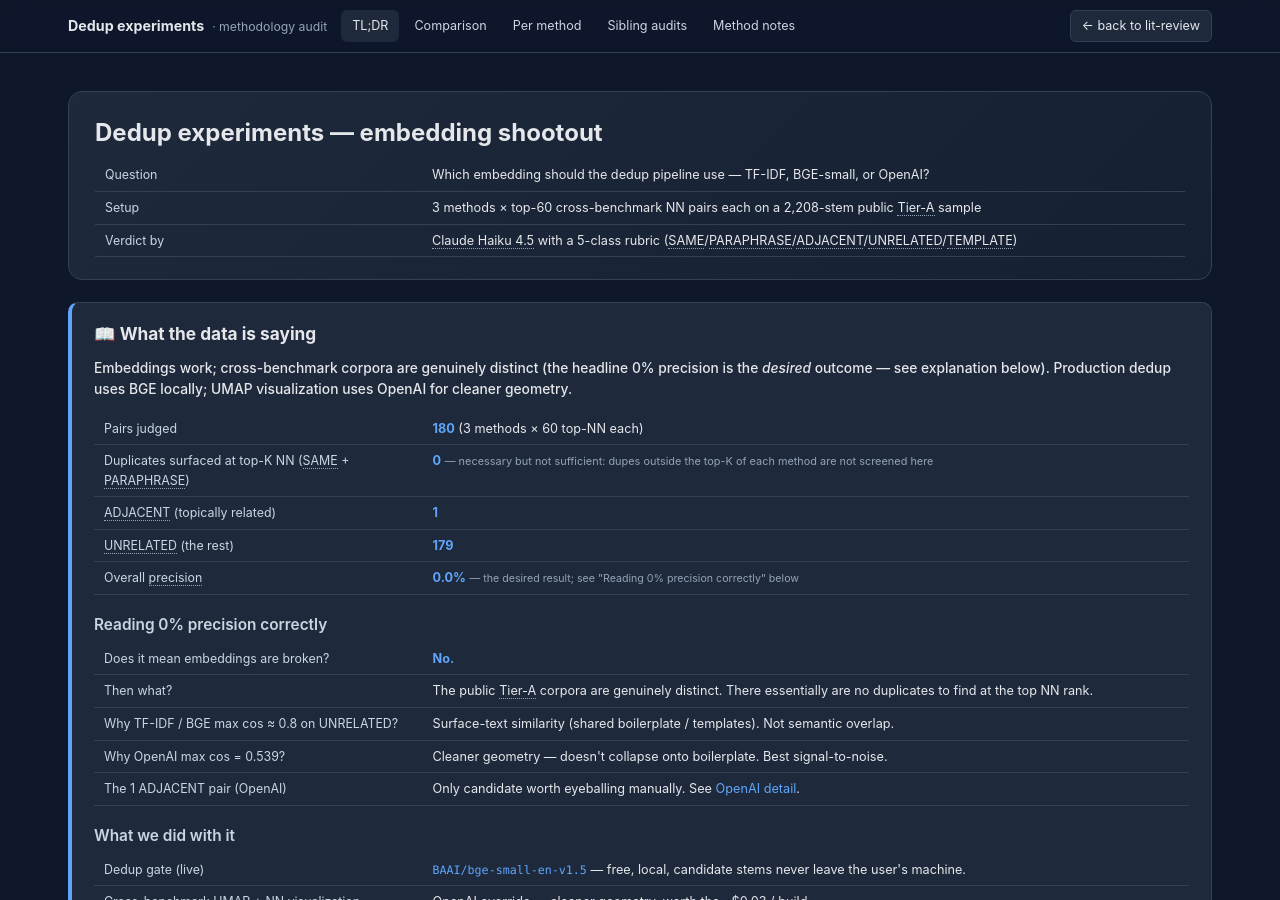
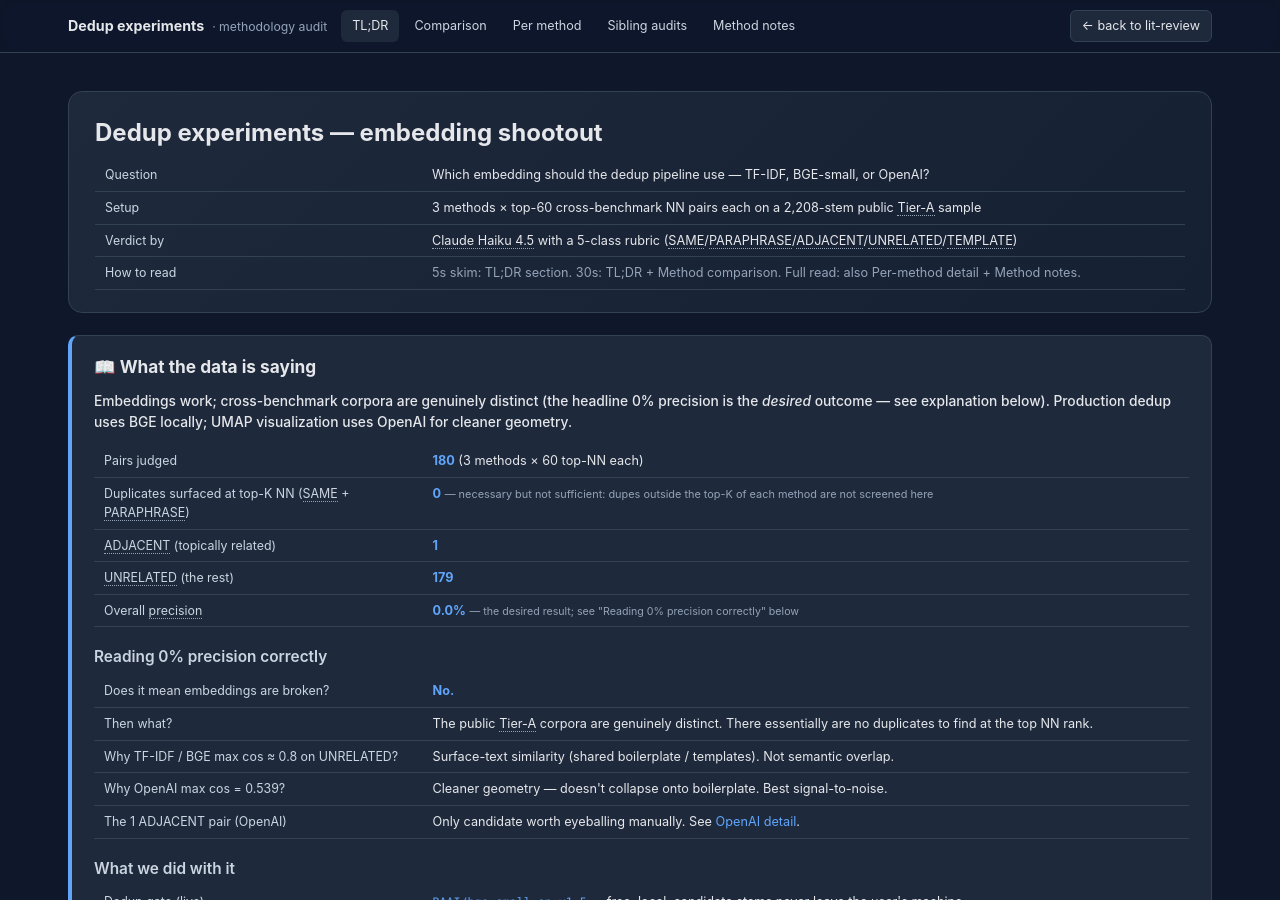
Before and after one commit to yulinl2/yulinl2.github.io, a Jekyll site: the page ai4statmath-litreview/experiments.html, which Jekyll copies as it is, in a window 1280 px wide and 900 px high. Built offline with Jekyll 4.4.1, drawn with Linux system fonts in a browser that asks for light colours.

Commit message:
Publish AI4Stat/Math lit-review + reviews (2026-05-29T08:00Z, src 1f7805f)

```diff
--- a/ai4statmath-litreview/experiments.html
+++ b/ai4statmath-litreview/experiments.html
@@ -225,6 +225,7 @@
     <tr><td class="il">Question</td><td class="ir">Which embedding should the dedup pipeline use — TF-IDF, BGE-small, or OpenAI?</td></tr>
     <tr><td class="il">Setup</td><td class="ir">3 methods × top-60 cross-benchmark NN pairs each on a 2,208-stem public <abbr class="term" data-tip="The nine precedent benchmarks judged most likely to collide with AI4Stat/Math&#x27;s scope. This experiment uses only the five publicly-downloadable ones.">Tier-A</abbr> sample</td></tr>
     <tr><td class="il">Verdict by</td><td class="ir"><abbr class="term" data-tip="Claude Haiku 4.5 with a 5-class rubric (SAME / PARAPHRASE / ADJACENT / UNRELATED / TEMPLATE) — read each candidate pair, decide which class. Prompt: experiments/llm_judge.py.">Claude Haiku 4.5</abbr> with a 5-class rubric (<abbr class="term" data-tip="Two stems describing literally the same problem (same setup, same deliverable, same answer). Treated as a duplicate — would be rejected by the dedup gate.">SAME</abbr>/<abbr class="term" data-tip="Same problem under different wording (numbers, names, phrasing) but identical solution structure. Also treated as a duplicate.">PARAPHRASE</abbr>/<abbr class="term" data-tip="Topically related: same subdomain or technique, but a solver who solves one would NOT trivially solve the other. Not a duplicate — passes the dedup gate but flagged for the lead&#x27;s attention.">ADJACENT</abbr>/<abbr class="term" data-tip="No meaningful overlap — different setup, different technique, different deliverable. The intended majority of pairs in any cross-benchmark sample. (At our top-cos NN sample, UNRELATED dominating = the corpora are genuinely distinct, NOT that the embedding is broken.)">UNRELATED</abbr>/<abbr class="term" data-tip="Both stems share an obvious template (e.g. multiple-choice scaffold, fill-in-the-blank). Could be considered together at the meta level but distinct as problems.">TEMPLATE</abbr>)</td></tr>
+    <tr><td class="il">How to read</td><td class="ir"><span class="dim">5s skim: TL;DR section. 30s: TL;DR + Method comparison. Full read: also Per-method detail + Method notes.</span></td></tr>
   </table>
 </header>
 
--- a/ai4statmath-review/agent-audit/index.html
+++ b/ai4statmath-review/agent-audit/index.html
@@ -163,7 +163,7 @@
     <tr><td class="il">Scope</td><td class="ir">Methodology audit of the 4-agent stack: <abbr class="term" data-tip="agents/reviewer/ — drafts a ReviewJSON per problem (dimensions + annotations + actions + digest). Default model: claude-opus-4-7. SYSTEM.md is the prompt.">reviewer</abbr> (LLM judges each submission, returns rubric + per-dimension scores) · <abbr class="term" data-tip="agents/verifier_writer/ — drafts a Python grader per problem with answer key. Default model: claude-sonnet-4-6. Output gated on validation (oracle + N bad-responses).">verifier-writer</abbr> (LLM emits Python that auto-checks the claimed answer) · <abbr class="term" data-tip="agents/benchmark_harness/ — zero-shot runner. Reads a problem, asks an LLM, runs the validated verifier, records pass/fail + trace. Default model: claude-haiku-4-5-20251001.">benchmark-harness</abbr> (runs LLMs as solvers to surface problems that stump them) · <abbr class="term" data-tip="agents/taxonomy_curator/ — proposes deltas to data/taxonomy/canonical.yaml against current contributor tag usage.">taxonomy-curator</abbr> (LLM proposes adds/renames to the canonical tag set)</td></tr>
     <tr><td class="il">Question</td><td class="ir">Are the auto-drafted outputs internally consistent + calibrated enough to ship?</td></tr>
     <tr><td class="il">Data</td><td class="ir"><code>data/reviews/</code> (5) · <code>data/verifier_drafts/</code> (5) · <code>data/benchmark-runs/</code> (2) · <code>data/taxonomy/proposals/</code> (1)</td></tr>
-    <tr><td class="il">Generated</td><td class="ir">2026-05-29 07:55 UTC · total LLM cost across the stack so far: <strong>$0.86</strong> <span class="dim small">($0.60 reviewer · $0.19 verifier · $0.07 benchmark · $0.01 taxonomy)</span></td></tr>
+    <tr><td class="il">Generated</td><td class="ir">2026-05-29 07:59 UTC · total LLM cost across the stack so far: <strong>$0.86</strong> <span class="dim small">($0.60 reviewer · $0.19 verifier · $0.07 benchmark · $0.01 taxonomy)</span></td></tr>
   </table>
 </header>
 
--- a/ai4statmath-review/taxonomy/index.html
+++ b/ai4statmath-review/taxonomy/index.html
@@ -238,7 +238,7 @@
 </section>
 
 <footer class="page-foot">
-  <p>Generated by <a href="https://github.com/yulinl2/AI4StatMath-Problem-Bank/blob/lit-review/agents/_audit/build_taxonomy_viewer.py" target="_blank" rel="noopener">agents/_audit/build_taxonomy_viewer.py</a> · 2026-05-29 07:55 UTC</p>
+  <p>Generated by <a href="https://github.com/yulinl2/AI4StatMath-Problem-Bank/blob/lit-review/agents/_audit/build_taxonomy_viewer.py" target="_blank" rel="noopener">agents/_audit/build_taxonomy_viewer.py</a> · 2026-05-29 07:59 UTC</p>
 </footer>
 
 </div>
```
Also changed, not shown: other parts of ai4statmath-review/agent-audit/index.html (+1 -1 lines).
